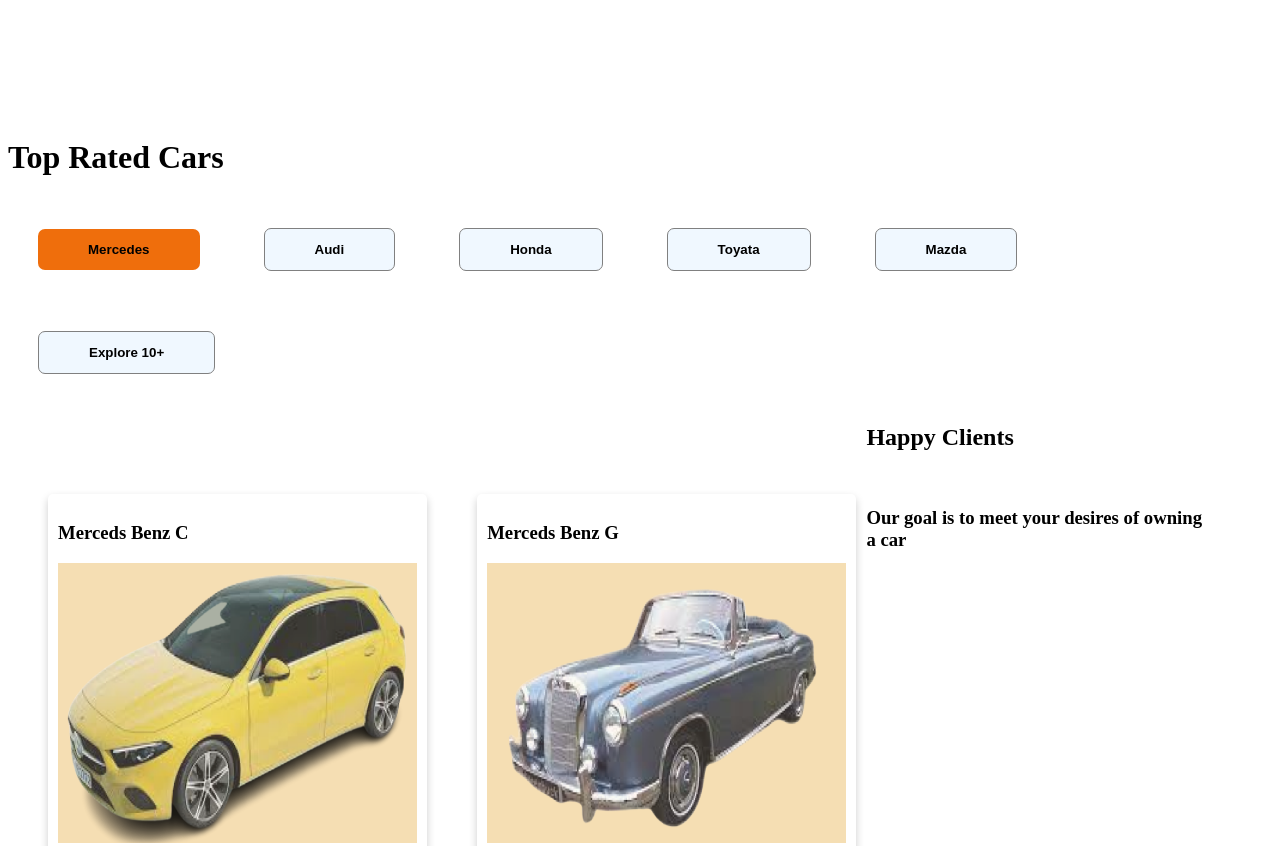
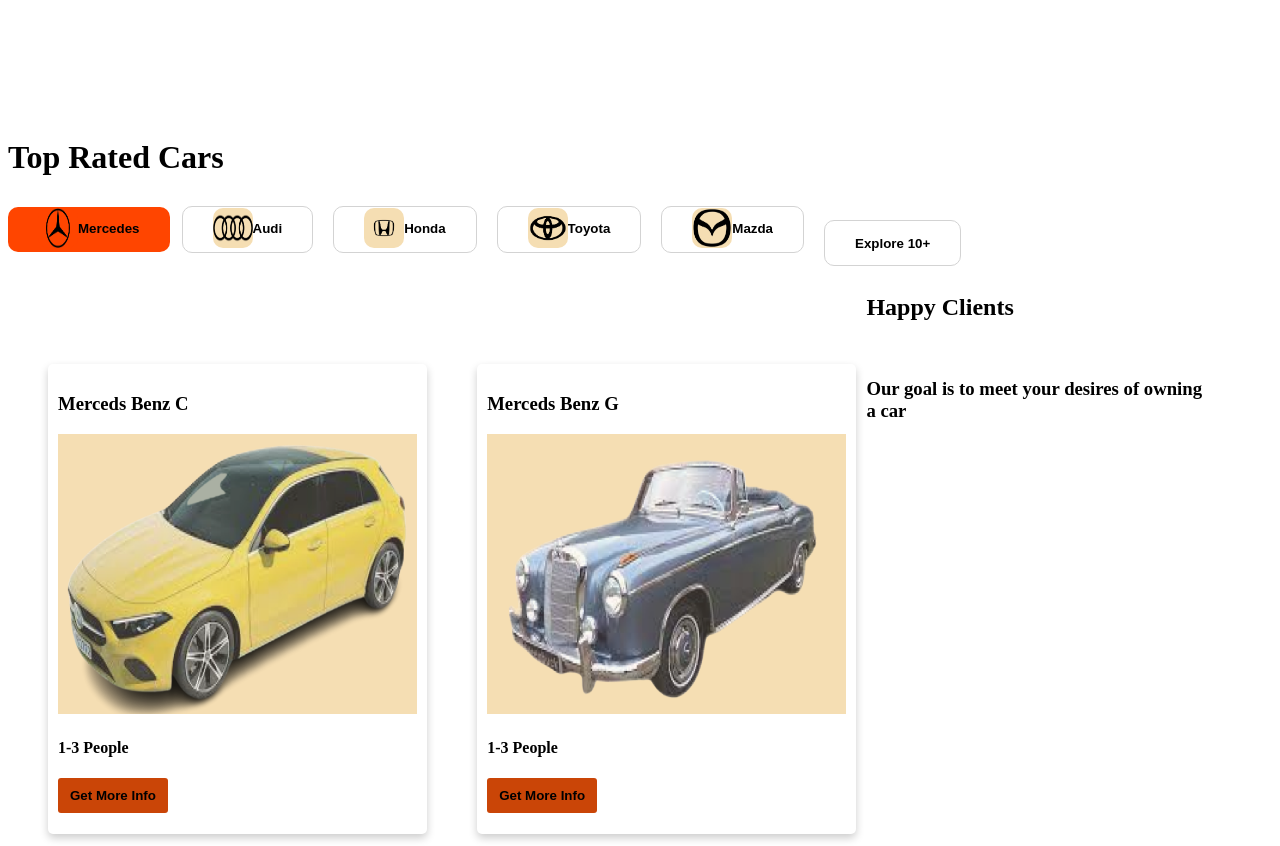
Before and after one commit to RotichKipkoech/Car-Store, a plain HTML site: page index.html in a window 1280 px wide. Shown: the part 1220-2066 px from the top of the page. Drawn offline with Linux system fonts and the light colour scheme.

Commit message:
added Div

```diff
--- a/index.css
+++ b/index.css
@@ -19,6 +19,24 @@ border-bottom: 1px solid black;
     width: 33.33%;
     float: left;
     margin-bottom:80px ;
+}
+.log{
+    float: right;
+}
+
+.logos1{
+    border: none;
+    border-radius: 10px;
+    font-weight: 800;
+    background-color: orangered;
+    padding: 1px 30px;
+}
+.logos{
+    background-color:white;
+    border-radius: 10px;
+    padding: 1px 30px;
+    margin: 8px;
+    border: 1px solid lightgrey;
 }
 li button{
     background-color: rgb(241,94,26
@@ -162,6 +180,7 @@ background-color: antiquewhite;
     height: 300px;
     margin-left: 800px;
     margin-top: -600px;
+    margin-bottom: 20px;
  }
  h8{
     font-family: 'Times New Roman', Times, serif;
@@ -194,3 +213,35 @@ background-color: antiquewhite;
     border: none;
     padding: 5px 19px;
  }
+ .mercedes1{
+    width: 40px;
+    height: 40px;
+    border-radius: 10px;
+    border: 5px solid none;
+    background-color: orangered;
+ }
+ .Audi{
+    width: 40px;
+    height: 40px;
+    border-radius: 10px;
+    border: 5px solid none;
+ }
+ .Honda{
+    width: 40px;
+    height: 40px;
+    border-radius: 10px;
+    border: 5px solid none;
+
+ }
+ .Toyota{
+    width: 40px;
+    height: 40px;
+    border-radius: 10px;
+    border: 5px solid none;
+ }
+ .Mazda{
+    width: 40px;
+    height: 40px;
+    border-radius: 10px;
+    border: 5px solid none;
+ }
--- a/index.html
+++ b/index.html
@@ -36,17 +36,31 @@
         <div class="top-rated">
             <div class="row">
                 <h1>Top Rated Cars</h1>
+                <button class="logos1">
+                    <img class="mercedes1" src="Logo/mercedes.png"><p class="log"><strong>Mercedes</strong></p>
+
+                </button>
+                <button class="logos">
+                    <img class="Audi" src="Logo/audi.png"><p class="log"><strong>Audi</strong></p>
+
+                </button>
+                <button class="logos">
+                    <img class="Honda" src="Logo/honda.png"><p class="log"><strong>Honda</strong></p>
+
+                </button>
+                <button class="logos">
+                    <img class="Toyota" src="Logo/toyota.png"><p class="log"><strong>Toyota</strong></p>
+
+                </button>
+                <button class="logos">
+                    <img class="Mazda" src="Logo/mazda.png"><p class="log"><strong>Mazda</strong></p>
+
+                </button>
+                <button class="logos">
+                    <p class="logo" > <strong>Explore <span> 10+</span></strong></p>
+                </button>
             </div>
-            <div class="">
-                <li class="rated"><button class="mercedes">Mercedes</button></li>
-                <li class="rated"><button class="top-items">Audi</button></li>
-                <li class="rated"><button class="top-items">Honda</button></li>
-                <li class="rated"><button class="top-items">Toyata</button></li>
-                <li class="rated"><button class="top-items">Mazda</button></li>
-                <li class="rated"><button class="top-items">Explore 10+</button></li>
 
-
-            </div>
         </div>
 
         <div class="row">
@@ -147,8 +161,8 @@
 
 <div class="row2">
 <div class="column4">
-<h7>Download the free <br> Rocarstor App</h7> <br>,<br><br>
-<p7>for faster ,easier bookings and exclusive deals</p7>
+<h7>Download the free <br> Rocarstor App</h7> <br><br><br>
+<p7>for faster, easier bookings and exclusive deals</p7>
 <div>
 <img class="app" src="App store.png" alt="">
 <img class="play" src="Google play store.png" alt="">
```
Also changed, not shown: Logo/audi.png (added), Logo/honda.png (added), Logo/mazda.png (added), Logo/mercedes.png (added), Logo/toyota.png (added).
